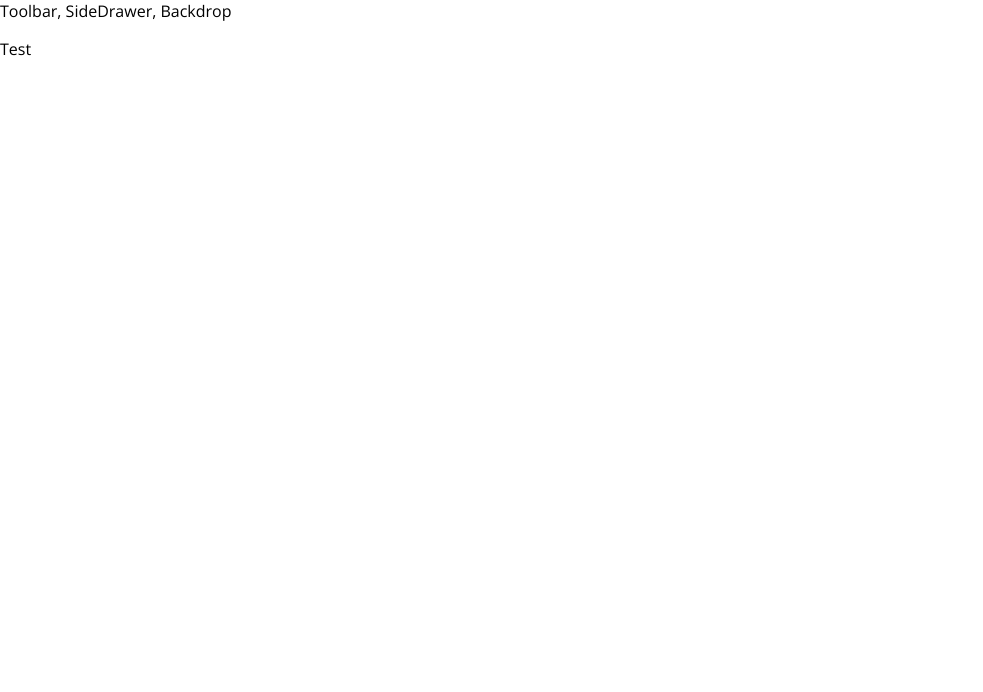
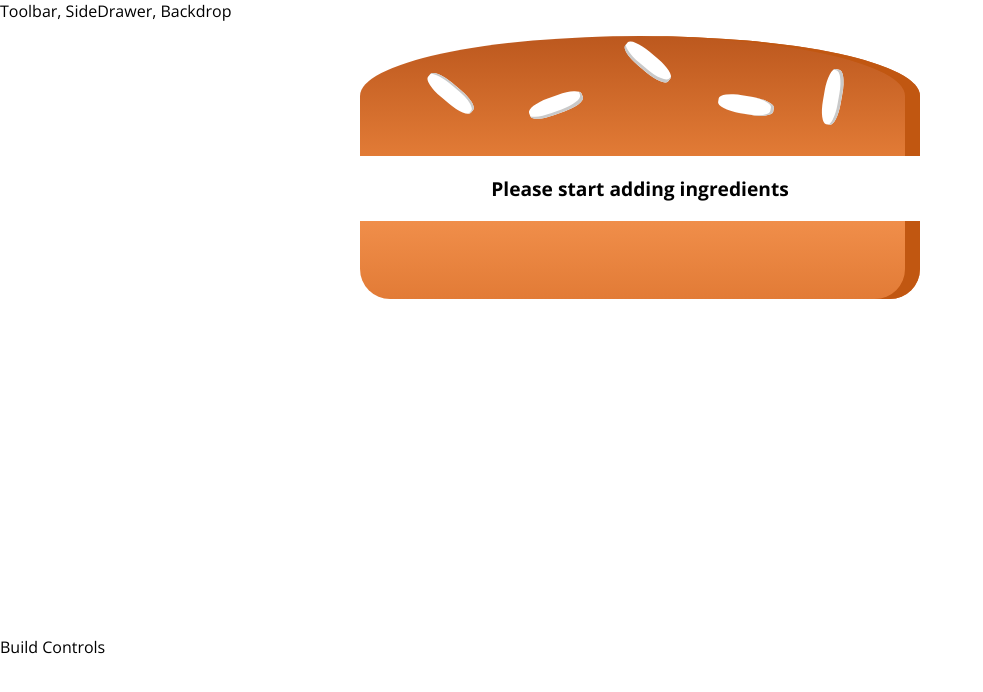
Before and after one commit to Alexandra984/Burger-App, a React app in the folder burger-app/: page / in a window 1280 px wide. Shown: the top 692 px of the page, without its empty margins (0-983 px from the left). Built offline with nearby package versions, Linux system fonts and the light colour scheme.

Commit message:
Create the Burger component.

```diff
--- a/burger-app/package.json
+++ b/burger-app/package.json
@@ -31,6 +31,7 @@
     "postcss-flexbugs-fixes": "3.2.0",
     "postcss-loader": "2.0.8",
     "promise": "8.0.1",
+    "prop-types": "^15.7.2",
     "raf": "3.4.0",
     "react": "^16.12.0",
     "react-dev-utils": "^5.0.2",
--- a/burger-app/src/App.js
+++ b/burger-app/src/App.js
@@ -1,12 +1,13 @@
 import React, { Component } from 'react';
 
 import Layout from './components/Layout/Layout'
+import BurgerBuilder from './containers/BurgerBuilder/BurgerBuilder';
 class App extends Component {
   render() {
     return (
       <div>
         <Layout>
-          <p>Test</p>
+          <BurgerBuilder />
         </Layout>
       </div>
     );
--- /dev/null
+++ b/burger-app/src/components/Burger/Burger.css
@@ -0,0 +1,27 @@
+.Burger {
+    width: 100%;
+    margin: auto;
+    height: 250px;
+    text-align: center;
+    font-weight: bold;
+    font-size: 1.2rem;
+}
+
+@media (min-width: 500px) and (min-height: 400px) {
+    .Burger {
+        width: 350px;
+        height: 300px;
+    }
+}
+@media (min-width: 500px) and (min-height: 401px) {
+    .Burger {
+        width: 450px;
+        height: 400px;
+    }
+}
+@media (min-width: 1000px) and (min-height: 700px) {
+    .Burger {
+        width: 700px;
+        height: 600px;
+    }
+}
--- a/burger-app/src/components/Burger/Burger.js
+++ b/burger-app/src/components/Burger/Burger.js
@@ -0,0 +1,28 @@
+import React from 'react';
+
+import classes from './Burger.css';
+import BurgerIngredient from './BurgerIngredient/BurgerIngredient'
+
+const burger = (props) => {
+    let ingredients = Object.keys(props.ingredients).map(key => {
+        return [...Array(props.ingredients[key])].map((_, idx) => {
+            return <BurgerIngredient key = {key + idx} type={key} />
+        })
+    })
+    .reduce((arr, curr) => {
+        return arr.concat(curr)
+    }, []);
+
+    if (ingredients.length === 0) {
+        ingredients = <p>Please start adding ingredients</p>
+    }
+    return (
+        <div className={classes.Burger}>
+            <BurgerIngredient type="bread-top" />
+            {ingredients}
+            <BurgerIngredient type="bread-bottom" />
+        </div>
+    );
+};
+
+export default burger;
--- a/burger-app/src/components/Burger/BurgerIngredient/BurgerIngredient.js
+++ b/burger-app/src/components/Burger/BurgerIngredient/BurgerIngredient.js
@@ -1,8 +1,11 @@
-import React from 'react';
-import classes from './ButgerIngredient.css'
-const burgerIngredient = (props) => {
+import React, {Component} from 'react';
+import classes from './BurgerIngredient.css'
+import PropTypes from 'prop-types';
+
+class BurgerIngredient extends Component {
+    render() {
         let ingredient = null;
-    switch(props.type) {
+        switch(this.props.type) {
             case('bread-bottom'):
                 ingredient = <div className={classes.BreadBottom}></div>;
                 break;
@@ -30,6 +33,11 @@ const burgerIngredient = (props) => {
                 ingredient = null;
             }
             return ingredient;
-};
+        }
+}
 
-export default burgerIngredient;
+BurgerIngredient.propTypes = {
+    type: PropTypes.string.isRequired
+}
+
+export default BurgerIngredient;
--- /dev/null
+++ b/burger-app/src/containers/BurgerBuilder/BurgerBuilder.js
@@ -0,0 +1,25 @@
+import React, {Component} from 'react';
+
+import Aux from '../../hoc/Auxiliary';
+import Burger from '../../components/Burger/Burger';
+
+class BurgerBuilder extends Component {
+    state = {
+        ingredients: {
+            cheese: 0,
+            bacon: 0,
+            meat: 0,
+            salad: 0
+        }
+    }
+    render () {
+        return (
+            <Aux>
+                <Burger ingredients={this.state.ingredients}/>
+                <div>Build Controls</div>
+            </Aux>
+        )
+    }
+}
+
+export default BurgerBuilder;
```
Lines whose indentation alone changed are shown as unchanged.
